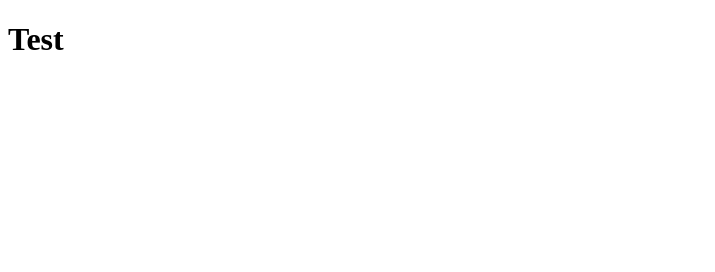
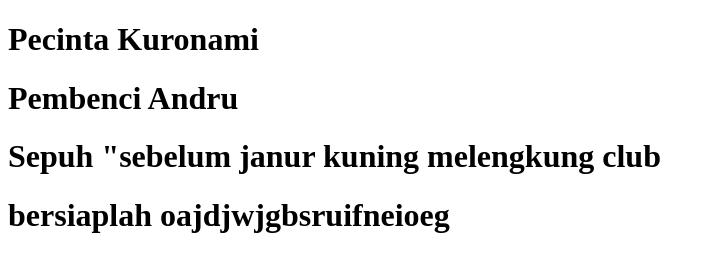
Before and after one commit to Marselinus22/SepuhBernamaMarselErig, a plain HTML site: page index.html in a window 1280 px wide. Shown: the whole page, without its empty margins (0-715 px from the left). Drawn offline with Linux system fonts and the light colour scheme.

Commit message:
apdet indeks

```diff
--- a/index.html
+++ b/index.html
@@ -6,6 +6,9 @@
     <title>Document</title>
 </head>
 <body>
-    <h1>Test</h1>
+    <h1>Pecinta Kuronami</h1>
+    <h1>Pembenci Andru</h1>
+    <h1>Sepuh "sebelum janur kuning melengkung club</h1>
+    <h1>bersiaplah oajdjwjgbsruifneioeg</h1>
 </body>
 </html>
```
